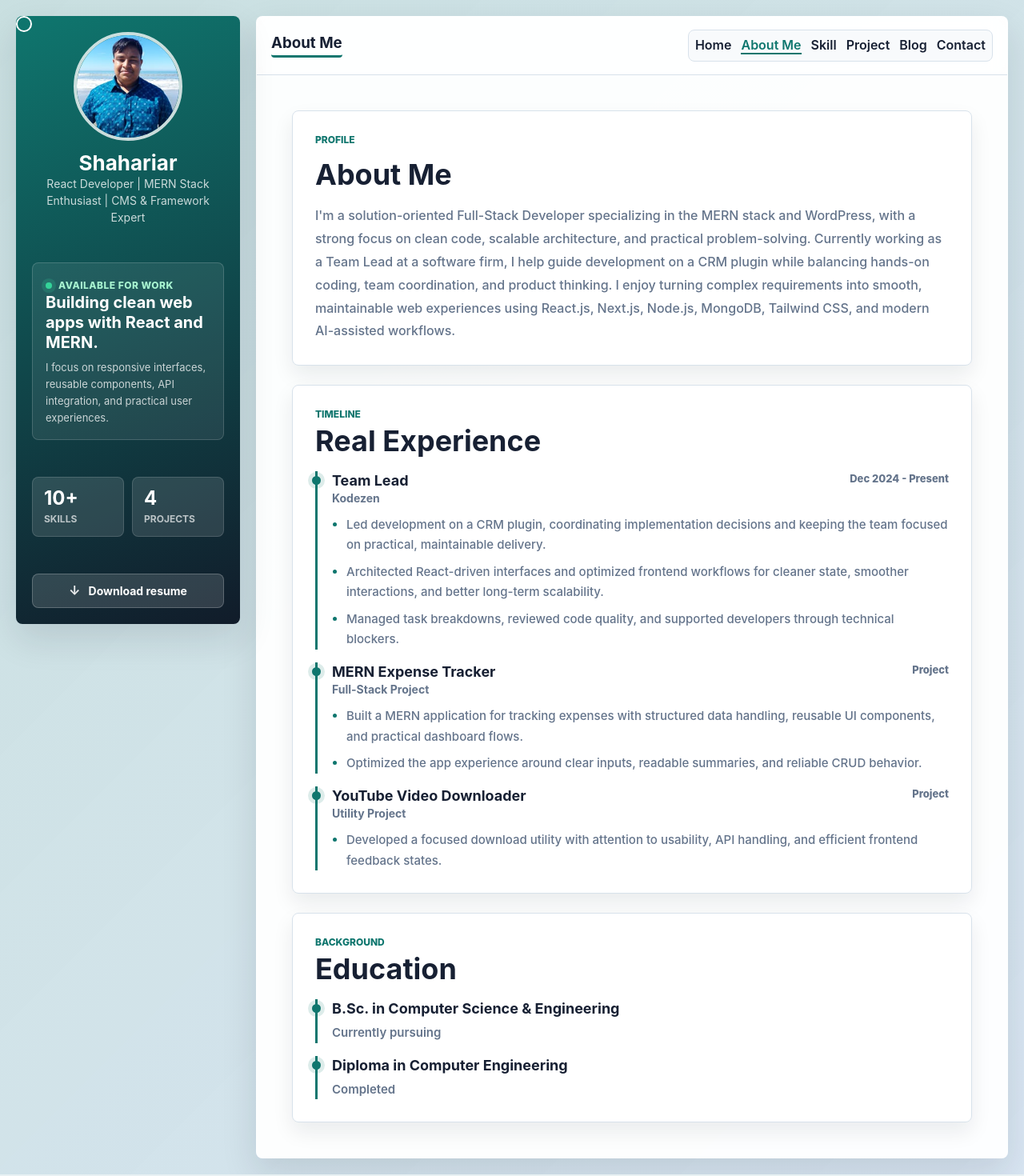
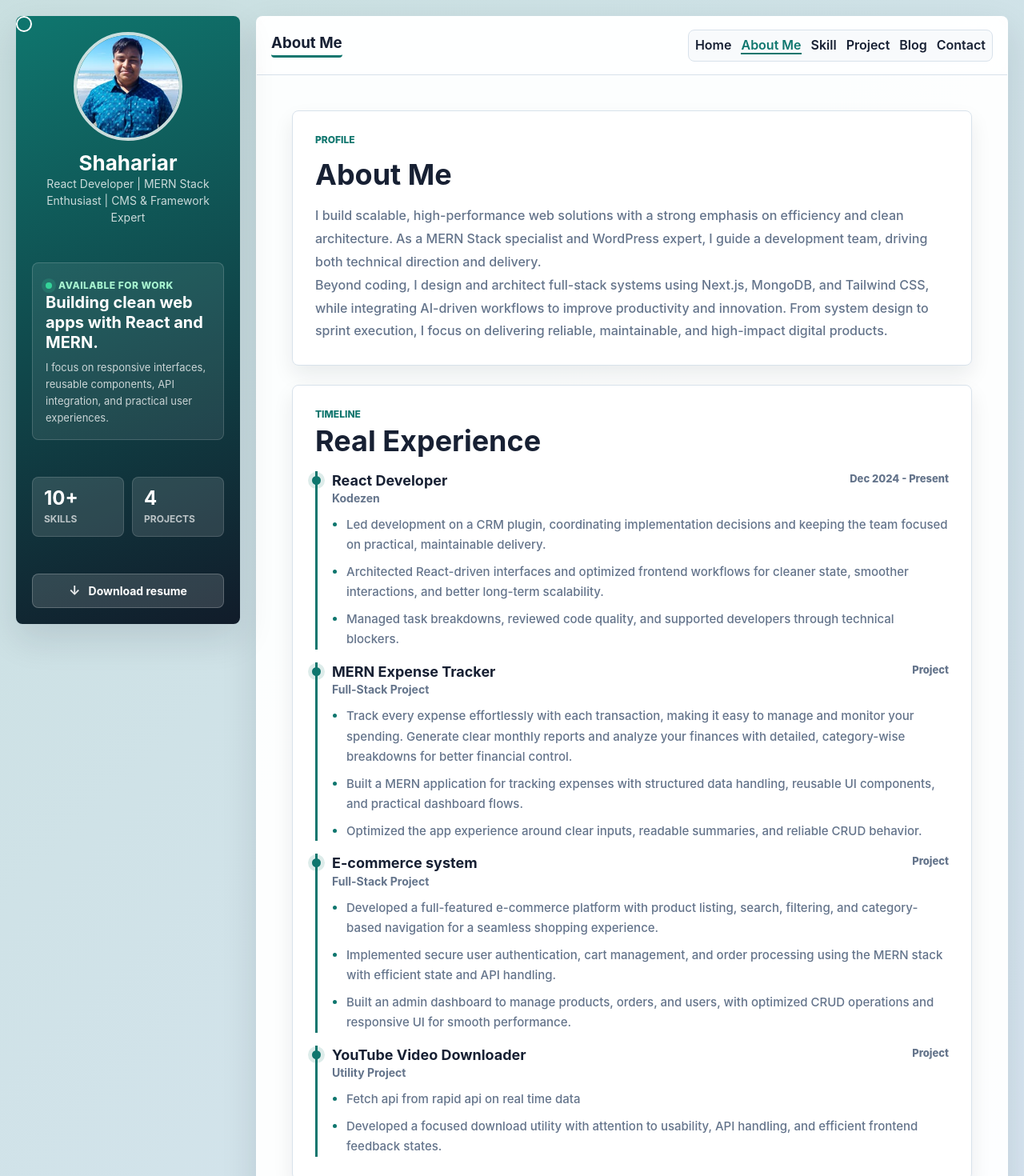
Before and after one commit to shahariar270/portfolio-template, a React (Vite) app in the folder client/: page /about in a window 1280 px wide. Shown: the top 1470 px of the page at 80% size. Built offline with nearby package versions, Linux system fonts and the light colour scheme; no server answers.

Commit message:
content updated

```diff
--- a/client/src/Pages/About/index.jsx
+++ b/client/src/Pages/About/index.jsx
@@ -2,7 +2,7 @@ import SeoHead from '@Component/SeoHead'
 
 const experienceItems = [
     {
-        title: "Team Lead",
+        title: "React Developer",
         company: "Kodezen",
         period: "Dec 2024 - Present",
         points: [
@@ -16,8 +16,19 @@ const experienceItems = [
         company: "Full-Stack Project",
         period: "Project",
         points: [
+            "Track every expense effortlessly with each transaction, making it easy to manage and monitor your spending. Generate clear monthly reports and analyze your finances with detailed, category-wise breakdowns for better financial control.",
             "Built a MERN application for tracking expenses with structured data handling, reusable UI components, and practical dashboard flows.",
             "Optimized the app experience around clear inputs, readable summaries, and reliable CRUD behavior."
+        ]
+    },
+    {
+        title: "E-commerce system",
+        company: "Full-Stack Project",
+        period: "Project",
+        points: [
+            "Developed a full-featured e-commerce platform with product listing, search, filtering, and category-based navigation for a seamless shopping experience.",
+            "Implemented secure user authentication, cart management, and order processing using the MERN stack with efficient state and API handling.",
+            "Built an admin dashboard to manage products, orders, and users, with optimized CRUD operations and responsive UI for smooth performance."
         ]
     },
     {
@@ -25,6 +36,7 @@ const experienceItems = [
         company: "Utility Project",
         period: "Project",
         points: [
+            "Fetch api from rapid api on real time data",
             "Developed a focused download utility with attention to usability, API handling, and efficient frontend feedback states."
         ]
     }
@@ -54,7 +66,8 @@ export const About = () => {
                 <h2>About Me</h2>
                 <div className='st-portfolio--about__paragraph'>
                     <p>
-                        I'm a solution-oriented Full-Stack Developer specializing in the MERN stack and WordPress, with a strong focus on clean code, scalable architecture, and practical problem-solving. Currently working as a Team Lead at a software firm, I help guide development on a CRM plugin while balancing hands-on coding, team coordination, and product thinking. I enjoy turning complex requirements into smooth, maintainable web experiences using React.js, Next.js, Node.js, MongoDB, Tailwind CSS, and modern AI-assisted workflows.
+                        I build scalable, high-performance web solutions with a strong emphasis on efficiency and clean architecture. As a MERN Stack specialist and WordPress expert, I guide a development team, driving both technical direction and delivery.
+                        <br /> Beyond coding, I design and architect full-stack systems using Next.js, MongoDB, and Tailwind CSS, while integrating AI-driven workflows to improve productivity and innovation. From system design to sprint execution, I focus on delivering reliable, maintainable, and high-impact digital products.
                     </p>
                 </div>
             </section>
```
